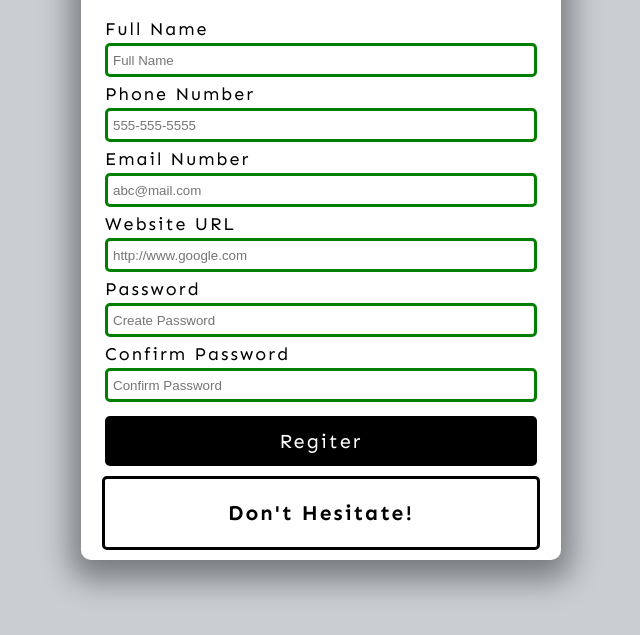
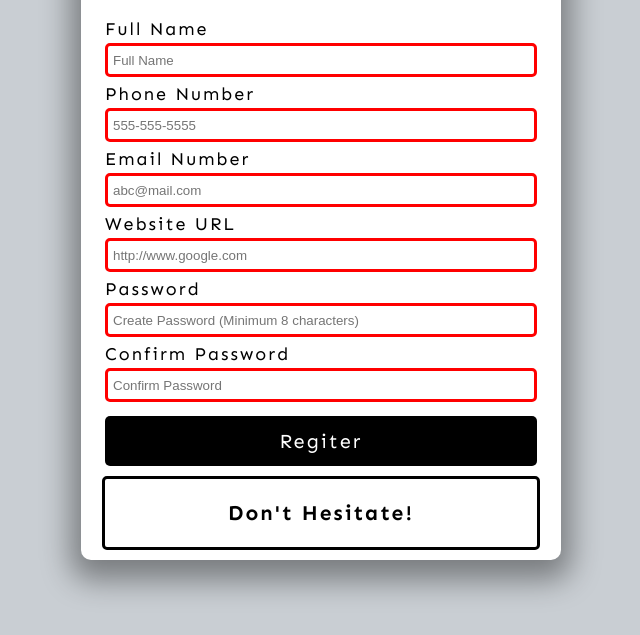
Before and after one commit to singhsujeet772/form_validator, a plain HTML site: page index.html in a window 1280 px wide. Shown: the part 155-790 px from the top of the page, without its empty margins (319-959 px from the left). Drawn offline with Linux system fonts and the light colour scheme.

Commit message:
html validation done

```diff
--- a/index.html
+++ b/index.html
@@ -14,32 +14,32 @@
             <!--Full Name-->
             <div class="form-group">
                 <label for="name">Full Name</label>
-                <input type="text" id="name" placeholder="Full Name">
+                <input type="text" id="name" placeholder="Full Name" required minlength="3" maxlength="100">
             </div>
             <!--Phone Number-->
             <div class="form-group">
                 <label for="phone">Phone Number</label>
-                <input type="tel" id="phone" placeholder="555-555-5555">
+                <input type="tel" id="phone" placeholder="555-555-5555" required pattern="[0-9]{3}-[0-9]{3}-[0-9]{4}">
             </div>
             <!--Email Address-->
             <div class="form-group">
                 <label for="email">Email Number</label>
-                <input type="email" id="email" placeholder="abc@mail.com">
+                <input type="email" id="email" placeholder="abc@mail.com" required>
             </div>
             <!--Website URL-->
             <div class="form-group">
                 <label for="website">Website URL</label>
-                <input type="url" id="website" placeholder="http://www.google.com">
+                <input type="url" id="website" placeholder="http://www.google.com" required>
             </div>
             <!--Password-->
             <div class="form-group">
                 <label for="password1">Password</label>
-                <input type="password" id="password1" placeholder="Create Password">
+                <input type="password" id="password1" placeholder="Create Password (Minimum 8 characters)" required pattern="^(?=.*\d)(?=.*[a-z])(?=.*[A-Z])(?=.*[a-zA-Z]).{8,}$" title="Please include one uppercase, one lowecase and one digit. ">
             </div>
             <!--Confirm Password-->
             <div class="form-group">
                 <label for="password2">Confirm Password</label>
-                <input type="password" id="password2" placeholder="Confirm Password">
+                <input type="password" id="password2" placeholder="Confirm Password" required pattern="^(?=.*\d)(?=.*[a-z])(?=.*[A-Z])(?=.*[a-zA-Z]).{8,}$">
             </div>
             <button type="submit">Regiter</button>
         </form>
```
